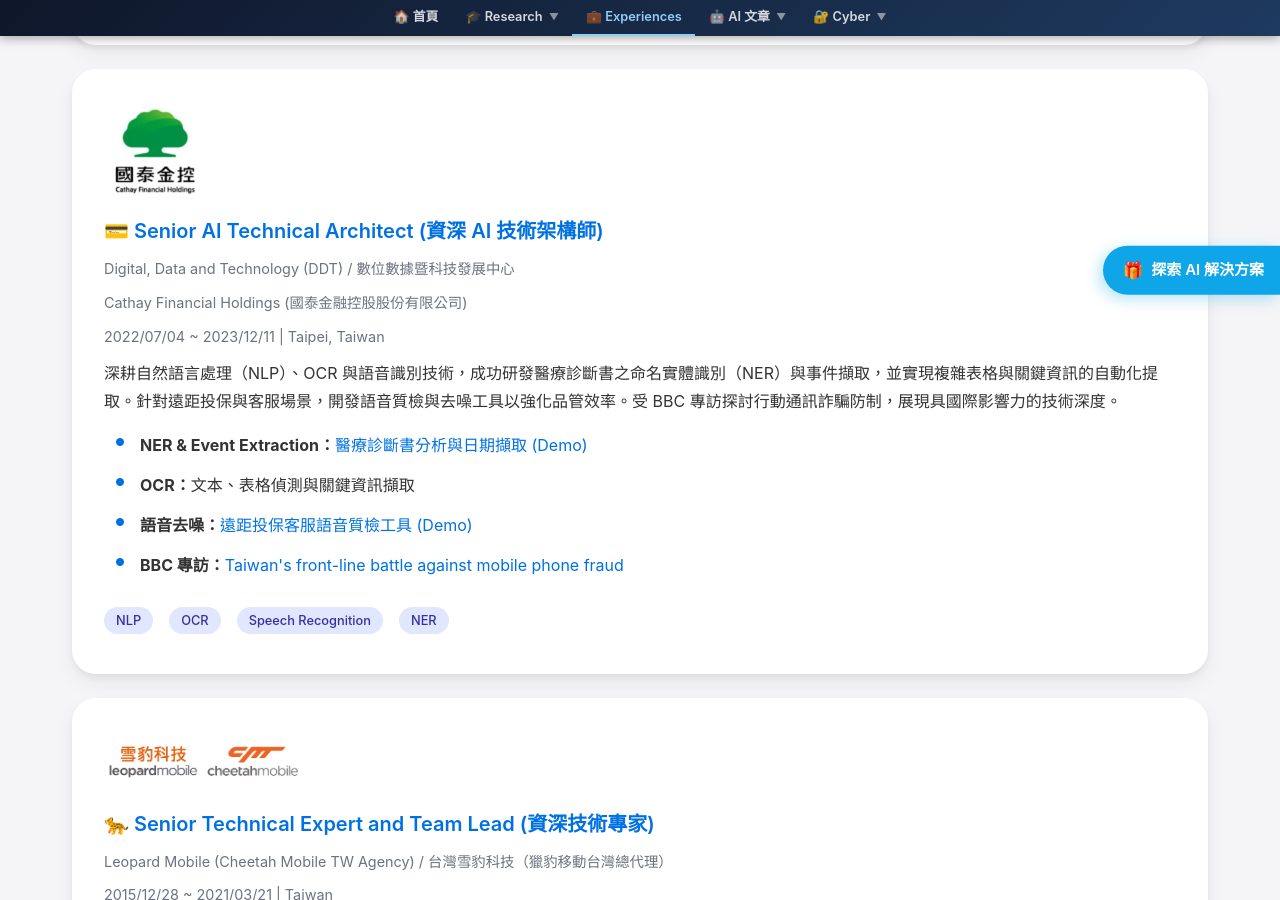
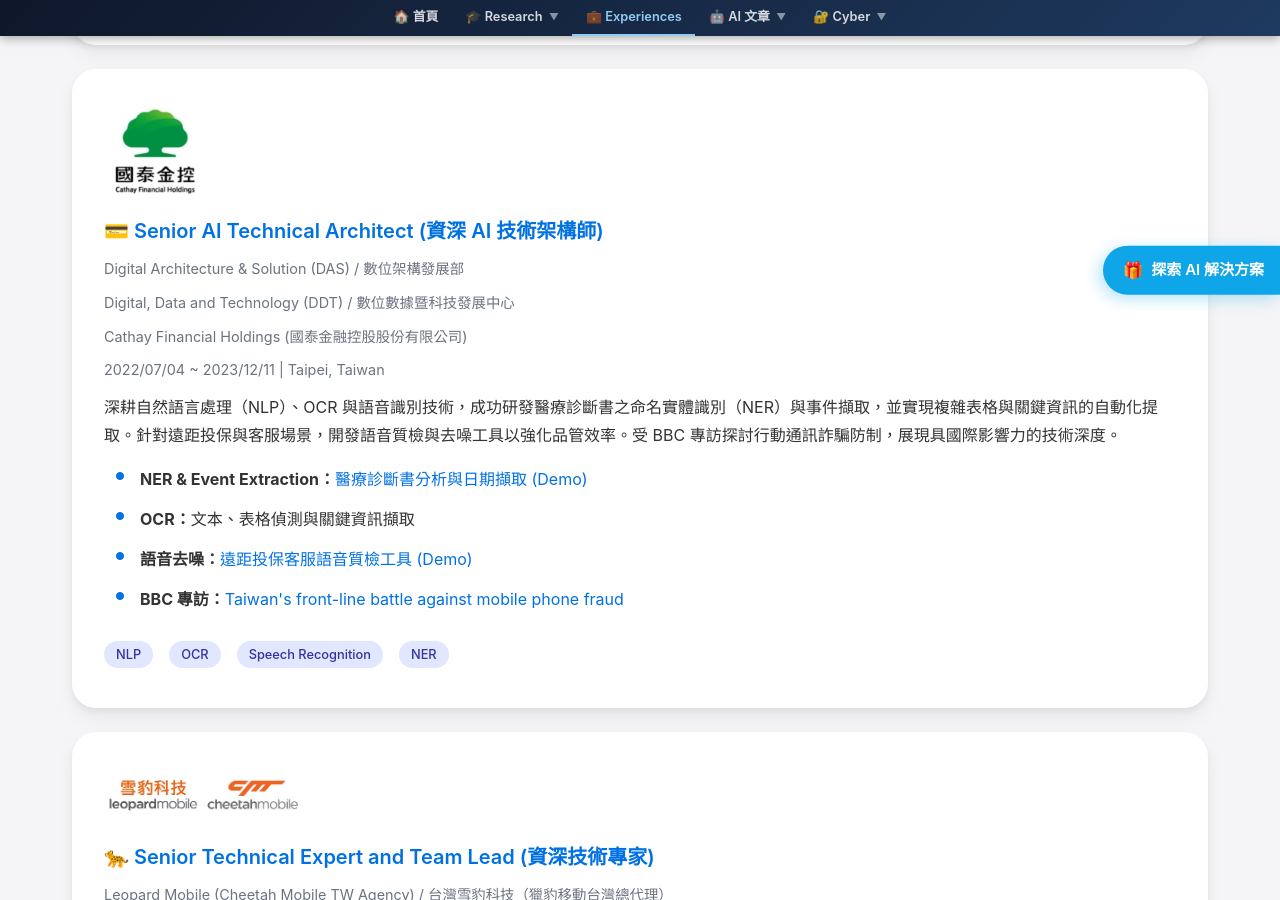
Before and after one commit to Deep-Learning-101/TonTon, a Jekyll site: the page experiences.html, which Jekyll copies as it is, in a window 1280 px wide and 900 px high, scrolled down 2225 px. Built offline with Jekyll 4.4.1, drawn with Linux system fonts in a browser that asks for light colours; nearby versions of some CDN libraries; some of the changed text lies outside the part shown.

Commit message:
更新學術背景連結，修正為正確的路徑；新增職位的數位架構發展部資訊

```diff
--- a/experiences.html
+++ b/experiences.html
@@ -187,7 +187,7 @@
         </div>
     </div>
     <p class="text-sm text-slate-500 mt-4 text-center">
-        學術背景詳見 <a href="research.html" class="text-blue-600 hover:underline font-semibold">research.html →</a>
+        <a href="/research/index.html" class="text-blue-600 hover:underline font-semibold">學術背景詳見</a>
     </p>
 </div>
 
@@ -235,6 +235,7 @@
         <img src="https://raw.githubusercontent.com/Deep-Learning-101/TonTon/refs/heads/main/_includes/cathay.png" width="100" height="auto" class="mb-4" alt="Cathay">
     </a>
     <h3 class="bento-subtitle" style="margin-top:0;">💳 Senior AI Technical Architect (資深 AI 技術架構師)</h3>
+    <div class="meta-info">Digital Architecture & Solution (DAS) / 數位架構發展部</div>
     <div class="meta-info">Digital, Data and Technology (DDT) / 數位數據暨科技發展中心</div>
     <div class="meta-info">Cathay Financial Holdings (國泰金融控股股份有限公司)</div>
     <div class="meta-info">2022/07/04 ~ 2023/12/11 | Taipei, Taiwan</div>
@@ -347,7 +348,7 @@
 <h2 class="bento-title-large text-center my-8">
   <i class="fas fa-graduation-cap text-blue-600"></i> 學歷
 </h2>
-<p class="text-center text-slate-500 -mt-4 mb-6">Education Background — <a href="research.html" class="text-blue-600 hover:underline">完整學術研究請見 research.html</a></p>
+<p class="text-center text-slate-500 -mt-4 mb-6">Education Background — <a href="/research/index.html" class="text-blue-600 hover:underline">完整學術研究</a></p>
 
 <div class="bento-box motion-div">
     <h3 class="bento-subtitle" style="margin-top:0;"><i class="fas fa-university mr-2"></i>大學 / 研究所</h3>
@@ -356,7 +357,7 @@
             <li>
                 <b>博士 — <a href="https://web.ncku.edu.tw/" target="_blank">國立成功大學</a> 資訊工程學系</b><br>
                 <span class="text-sm text-slate-600">2010/09 ~ 2019/01 | 論文：基於深度學習的網路威脅異常分析</span><br>
-                <a href="research.html" target="_blank" class="text-blue-600 text-sm hover:underline">→ 完整學術發表與演講經歷 (research.html)</a>
+                <a href="/research/index.html" target="_blank" class="text-blue-600 text-sm hover:underline">→ 完整學術發表與演講經歷</a>
             </li>
             <li>
                 <b>碩士 — <a href="https://www.nutn.edu.tw/" target="_blank">國立臺南大學</a> 數位學習科技系</b><br>
```
